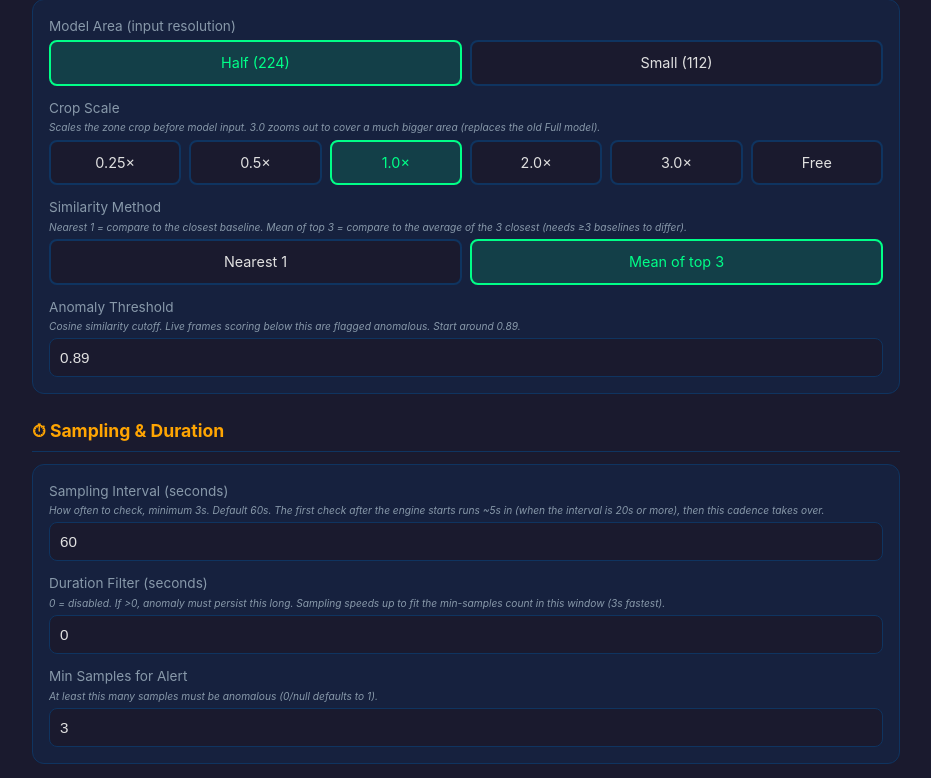
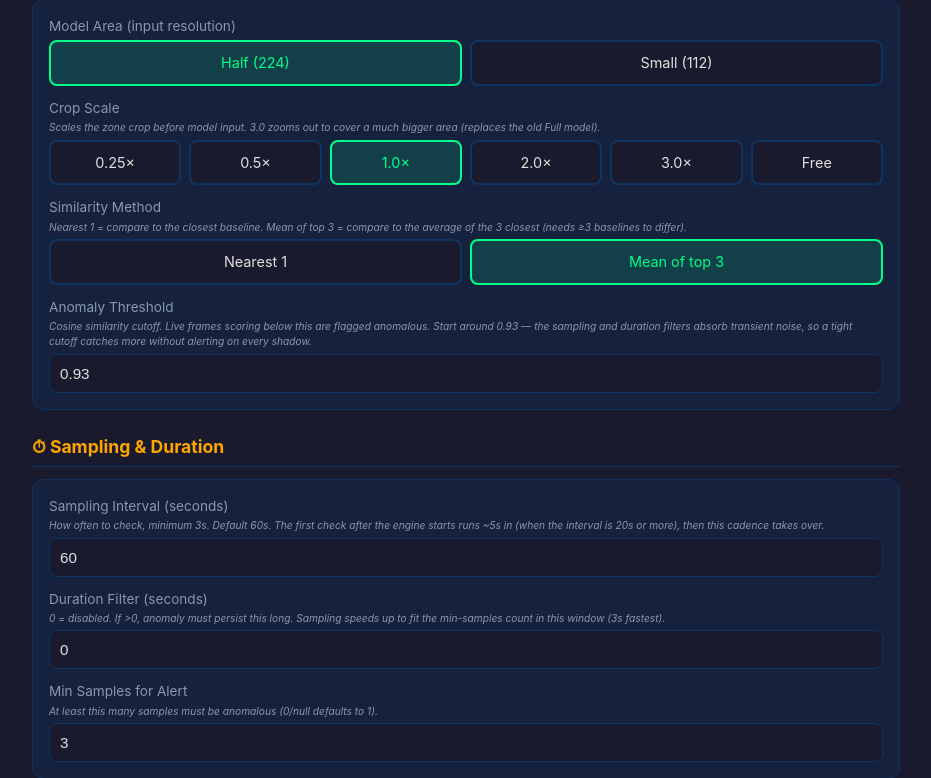
Before and after one commit to tylerransdell/frigate_anomaly, a Flask app: page / in a window 1280 px wide. Shown: the part 1221-1999 px from the top of the page, without its empty margins (174-1105 px from the left). Run offline with Flask 3, Linux system fonts and the light colour scheme; data that the repository does not hold is empty.

Commit message:
Raise the recommended/default anomaly threshold from 0.89 to 0.93
With real baseline libraries and the sample/duration filters doing the noise control, a 0.89 start was leaving detections on the table. The UI hint now says to start around 0.93, and the fresh-install defaults (DEFAULT_CONFIG, evaluate_against_baselines, the config.get fallbacks, config.example.json and the UI input/loader) all follow.

```diff
--- a/config.example.json
+++ b/config.example.json
@@ -25,7 +25,7 @@
   "zone_units": "pixels",
   "model_size": "half",
   "scale": 1,
-  "threshold": 0.89,
+  "threshold": 0.93,
   "similarity_method": "mean_top3",
   "neighbors": 3,
   "sampling_interval": 60,
--- a/server.py
+++ b/server.py
@@ -122,7 +122,7 @@ DEFAULT_CONFIG = {
     "model_size": "half",          # "small" (112) or "half" (224)
     "scale": 1.0,                  # 0.5, 1.0, 2.0, or 3.0 — or "free" (user-drawn, resized to model input)
     "zone_shape": "rect",          # "rect" (numeric crop scale) or "free" (user-drawn, resized to model input)
-    "threshold": 0.89,
+    "threshold": 0.93,
     "similarity_method": "mean_top3",   # "nearest" (1 closest baseline) or "mean_top3" (mean of top 3)
     "neighbors": 3,                # top-k closest baselines averaged when using "mean_top3"
     "sampling_interval": 60,       # seconds (min 3; how often to sample)
@@ -802,7 +802,7 @@ def _baseline_metrics() -> dict[str, dict]:
     return metrics
 
 def evaluate_against_baselines(embedding: np.ndarray, bank: np.ndarray,
-                               threshold: float = 0.89, k: int = 3):
+                               threshold: float = 0.93, k: int = 3):
     """Score a test embedding against the baseline bank.
 
     Similarity = mean cosine of the k closest baselines (or all of them if
@@ -1620,7 +1620,7 @@ def detection_loop():
             t0 = time.perf_counter()
             similarity, confidence, is_anomaly = evaluate_against_baselines(
                 embedding, baseline_bank,
-                threshold=config.get("threshold", 0.89),
+                threshold=config.get("threshold", 0.93),
                 k=get_comparison_k(),
             )
             total_ms = (time.perf_counter() - t_cycle) * 1000.0
@@ -1632,7 +1632,7 @@ def detection_loop():
             if is_anomaly:
                 try:
                     maybe_save_anomaly(img, embedding, similarity,
-                                       config.get("threshold", 0.89))
+                                       config.get("threshold", 0.93))
                 except Exception as e:
                     log.exception("Failed to save anomaly: %s", e)
 
@@ -1657,7 +1657,7 @@ def detection_loop():
                 "DETECT cam=%s sim=%.4f conf=%.1f%% status=%s thresh=%.2f fetch=%.1fms infer=%.1fms total=%.1fms",
                 config.get("camera"), similarity, confidence,
                 "ANOMALY" if is_anomaly else "NORMAL",
-                config.get("threshold", 0.89),
+                config.get("threshold", 0.93),
                 fetch_ms, infer_ms, total_ms,
             )
 
--- a/templates/index.html
+++ b/templates/index.html
@@ -298,9 +298,9 @@
   </div>
 
   <label>Anomaly Threshold
-    <span class="hint">Cosine similarity cutoff. Live frames scoring below this are flagged anomalous. Start around 0.89.</span>
+    <span class="hint">Cosine similarity cutoff. Live frames scoring below this are flagged anomalous. Start around 0.93 — the sampling and duration filters absorb transient noise, so a tight cutoff catches more without alerting on every shadow.</span>
   </label>
-  <input id="threshold" type="number" step="0.01" min="0.5" max="0.99" value="0.89">
+  <input id="threshold" type="number" step="0.01" min="0.5" max="0.99" value="0.93">
 </div>
 
 <!-- SAMPLING & DURATION -->
@@ -1395,7 +1395,7 @@ pollDashboard();
         }
         camSelect.value = data.camera;
       }
-      document.getElementById('threshold').value = data.threshold || 0.89;
+      document.getElementById('threshold').value = data.threshold || 0.93;
       if (data.model_size) {
         const sizeTargets = {
           'small': '[data-val="small"]',
```
Also changed, not shown: README.md.
